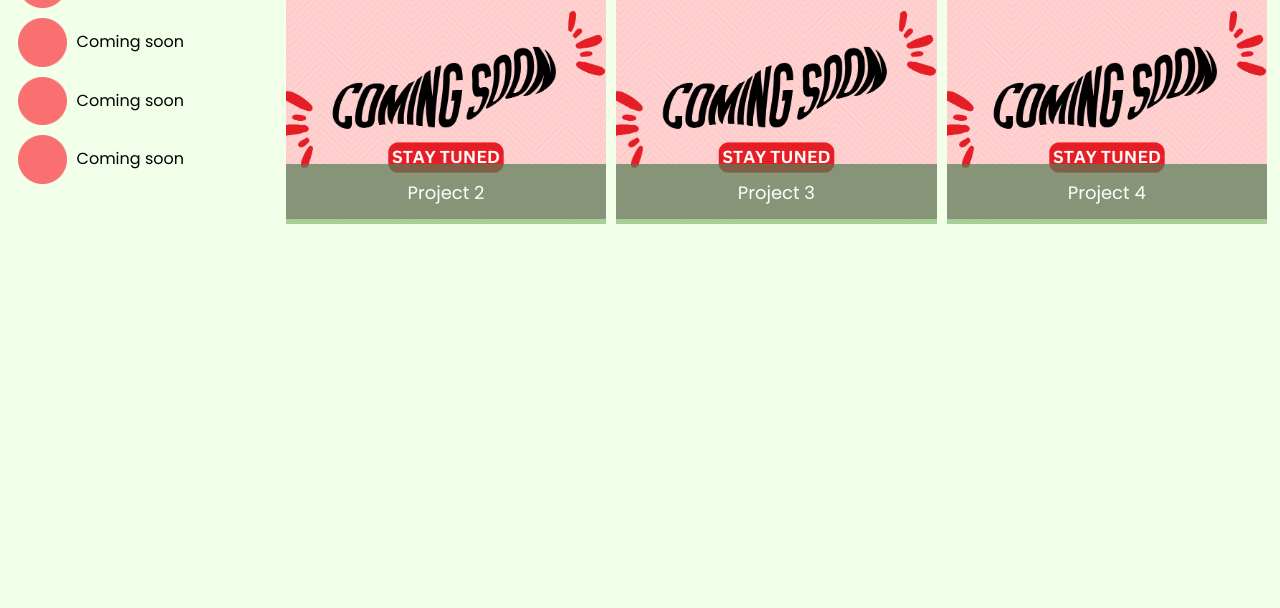
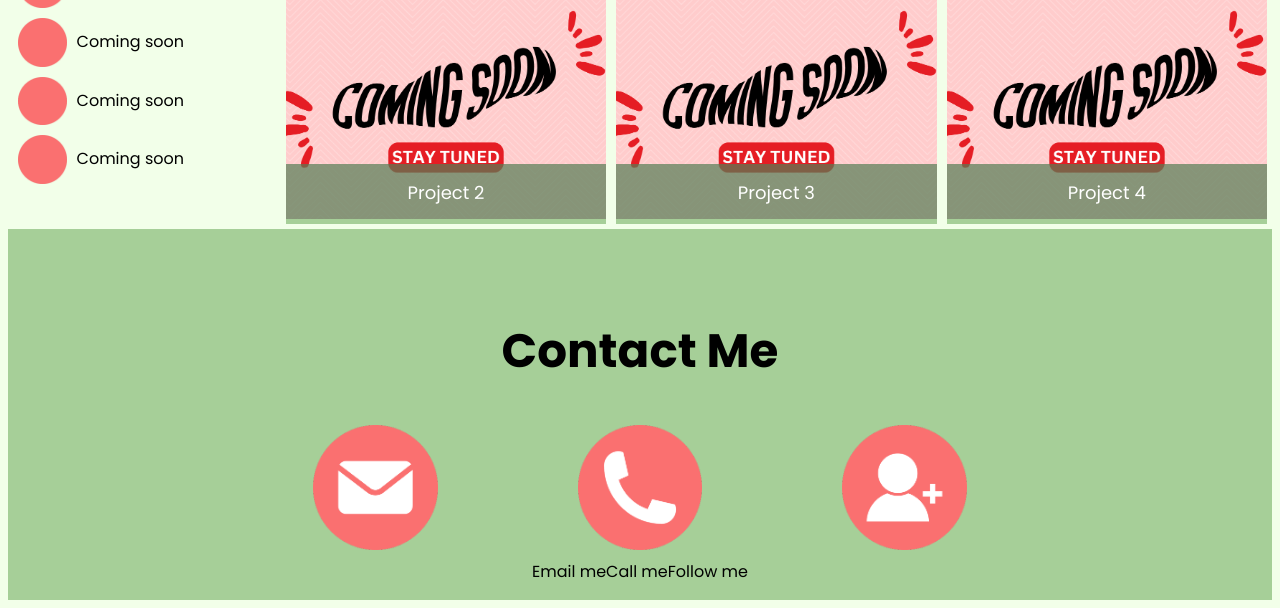
Before and after one commit to lisaspencer1997/Week-2-Challenge-Build-Portfolio, a plain HTML site: page index.html in a window 1280 px wide. Shown: the part 756-1364 px from the top of the page. Before the commit the page ends 985 px from the top, so only its background shows below. Drawn offline with Linux system fonts and the light colour scheme.

Commit message:
added contact section and trying to work on the icons and text and links to different kinds of contact

```diff
--- a/index.html
+++ b/index.html
@@ -81,7 +81,25 @@
                 </div>
             </div>
         </div>
+    </section>
 
+<!--Contact-->
+    <section class="contactMe">
+        <div class="contactMeHeading">
+            <h3>Contact Me</h3>
+        </div>
+        <div id="contactMeSection">
+            <div id="contactMeIcons">
+                <img src="emailme.png" alt="Icon_Email_Me">
+                <img src="callme.png" alt="Icon_Call_Me">
+                <img src="followme.png" alt="Icon_Follow_Me">
+            </div>
+            <div id="contactMeText">
+                <p>Email me</p>
+                <p>Call me</p>
+                <p>Follow me</p>
+            </div>
+        </div>
     </section>
 
 </body>
--- a/style.css
+++ b/style.css
@@ -39,8 +39,7 @@ header {
     margin-top: 10px;
     display: grid;
     min-height: 500px;
-    height: 70vh;
-    grid-template-rows: 1fr 4fr;
+    grid-template-rows: 5fr;
     grid-template-columns: 1fr 4fr;
     grid-template-areas:
     "photoOfMe aboutMe"
@@ -159,3 +158,46 @@ header {
     font-size: 18px;
     border-bottom: 5px solid #A6CF98;
 }
+
+.contactMe {
+    background-color: #A6CF98;
+}
+
+.contactMeHeading {
+    text-align: center;
+    padding-top: 40px;
+    font-size: 40px;
+}
+
+#contactMeSection {
+    display: flex;
+    flex-direction: column;
+    justify-content: space-evenly;
+    align-items: center;
+    text-align: center;
+}
+
+#contactMeIcons {
+    display: flex;
+    flex-direction: row;
+    flex-wrap: nowrap;
+    height: 100px;
+    justify-content: center;
+    align-items: center;
+    padding: 5px;
+}
+
+
+#contactMeIcons img {
+    object-fit: contain;
+    justify-content: space-evenly;
+    width: 10%;
+    text-align: center;
+    margin-left: 70px;
+    margin-right: 70px;
+
+}
+#contactMeText {
+    display: flex;
+    flex-direction: row;
+}
```
Also changed, not shown: callme.png (added), emailme.png (added), followme.png (added), 1 other file.
